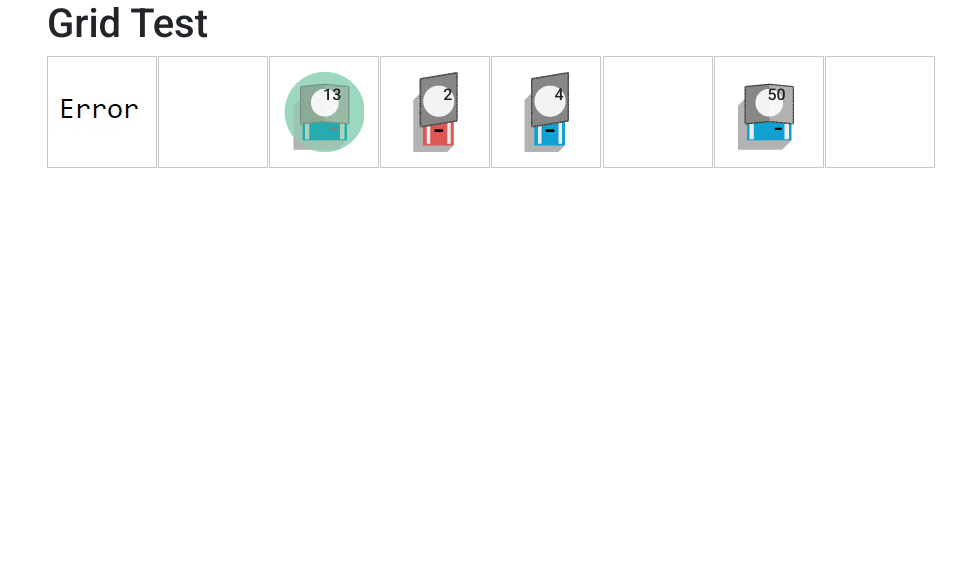
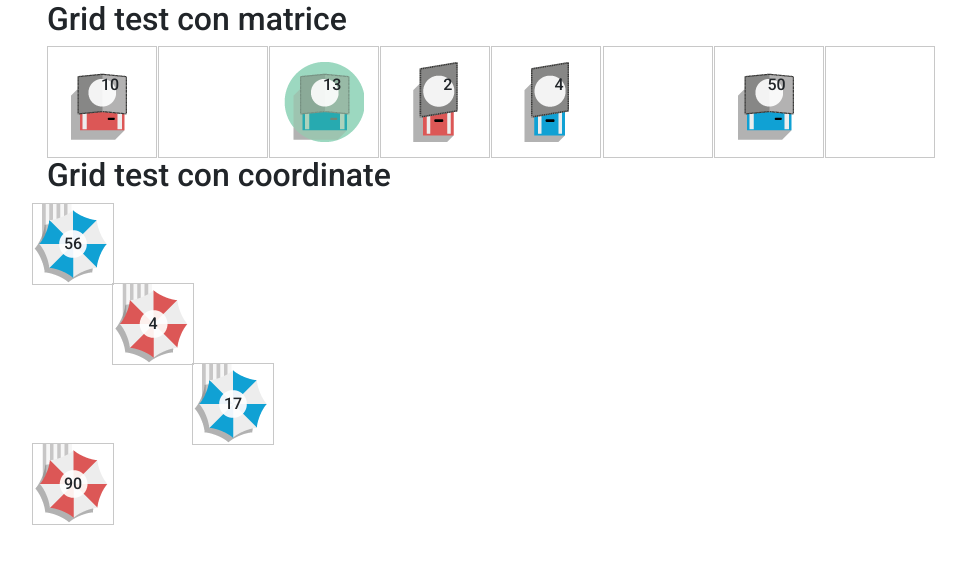
Before and after one commit to Peppopida/grid-test, an Angular app: page / in a window 1280 px wide. Shown: the top 564 px of the page, without its empty margins (38-1004 px from the left). Built offline with nearby package versions, Linux system fonts and the light colour scheme.

Commit message:
add coordinate map mode

```diff
--- a/src/app/app.component.css
+++ b/src/app/app.component.css
@@ -1,14 +1,30 @@
+/*Style matrice*/
 .tile {
   text-align: center;
   border: 1px solid rgb(200, 200, 200);
 }
-
 .center-icon {
   position: relative;
 }
-
 .center-text {
   position: absolute;
   top: 28px;
   right: 37px;
 }
+
+/*Style coordinate*/
+.wrap {
+  position: static;
+}
+.child {
+  position: absolute;
+  border-style: solid;
+  border-color: rgb(200, 200, 200);
+  border-width: 1px;
+}
+.align-center {
+  position: absolute;
+  top: 50%;
+  left: 50%;
+  transform: translate(-50%, -50%);
+}
--- a/src/app/app.component.html
+++ b/src/app/app.component.html
@@ -1,7 +1,7 @@
 <div class="container">
   <div class="row">
     <div class="col-sm-12">
-      <h1>Grid Test</h1>
+      <h2>Grid test con matrice</h2>
     </div>
   </div>
   <div class="row">
@@ -21,4 +21,21 @@
       </mat-grid-list>
     </div>
   </div>
+  <div class="row">
+    <div class="col-sm-12">
+      <h2>Grid test con coordinate</h2>
+    </div>
+  </div>
+  <div class="row">
+    <div class="col-sm-12">
+      <div class="wrap">
+        <div *ngFor="let element of elementCoord" (click)="onSelectElementBeach(element.id)" style="cursor: pointer;">
+          <div class="child" [ngStyle]="{'top': element.coordY+'px', 'left': element.coordX+'px' }">
+            <img class="center-icon" [src]="element.isFree ? pathElementFree : pathElementBusy">
+            <h6 class="align-center">{{ element.id }}</h6>
+          </div>
+        </div>
+      </div>
+    </div>
+  </div>
 </div>
--- a/src/app/app.component.ts
+++ b/src/app/app.component.ts
@@ -2,6 +2,7 @@ import { Component, OnInit } from '@angular/core';
 
 import { IconService } from './icon.service';
 import { ElementBeach } from './model/element-beach.model';
+import { ElementCoord } from './model/element-coord.model';
 
 @Component({
   selector: 'app-root',
@@ -10,7 +11,7 @@ import { ElementBeach } from './model/element-beach.model';
 })
 export class AppComponent implements OnInit {
   elementsBeach:ElementBeach[] = [
-    {id:10, name:'Cabina', status:-1, type:1, section:0, isEmpty:false},
+    {id:10, name:'Cabina', status:1, type:1, section:0, isEmpty:false},
     {section:0, isEmpty:true},
     {id:13, name:'Cabina', status:0, type:1, section:0, isEmpty:false},
     {id:2, name:'Ombrellone', status:1, type:2, section:1, isEmpty:false},
@@ -19,6 +20,14 @@ export class AppComponent implements OnInit {
     {id:50, name:'Cabina', status:2, type:1, section:2, isEmpty:false},
     {section:2, isEmpty:true}
   ];
+  elementCoord:ElementCoord[] = [
+    {id: 56, isFree: true, section: 0, coordX: 0, coordY: 0},
+    {id: 4, isFree: false, section: 0, coordX: 80, coordY: 80},
+    {id: 17, isFree: true, section: 0, coordX: 160, coordY: 160},
+    {id: 90, isFree: false, section: 0, coordX: 0, coordY: 240}
+  ];
+  pathElementFree = "./assets/icon/ombrellone-reserved.png";
+  pathElementBusy = "./assets/icon/ombrellone-busy.png";
   statusName='';
   isEmpty:boolean;
 
```
Also changed, not shown: src/app/model/element-coord.model.ts (added, +7 -0 lines).
